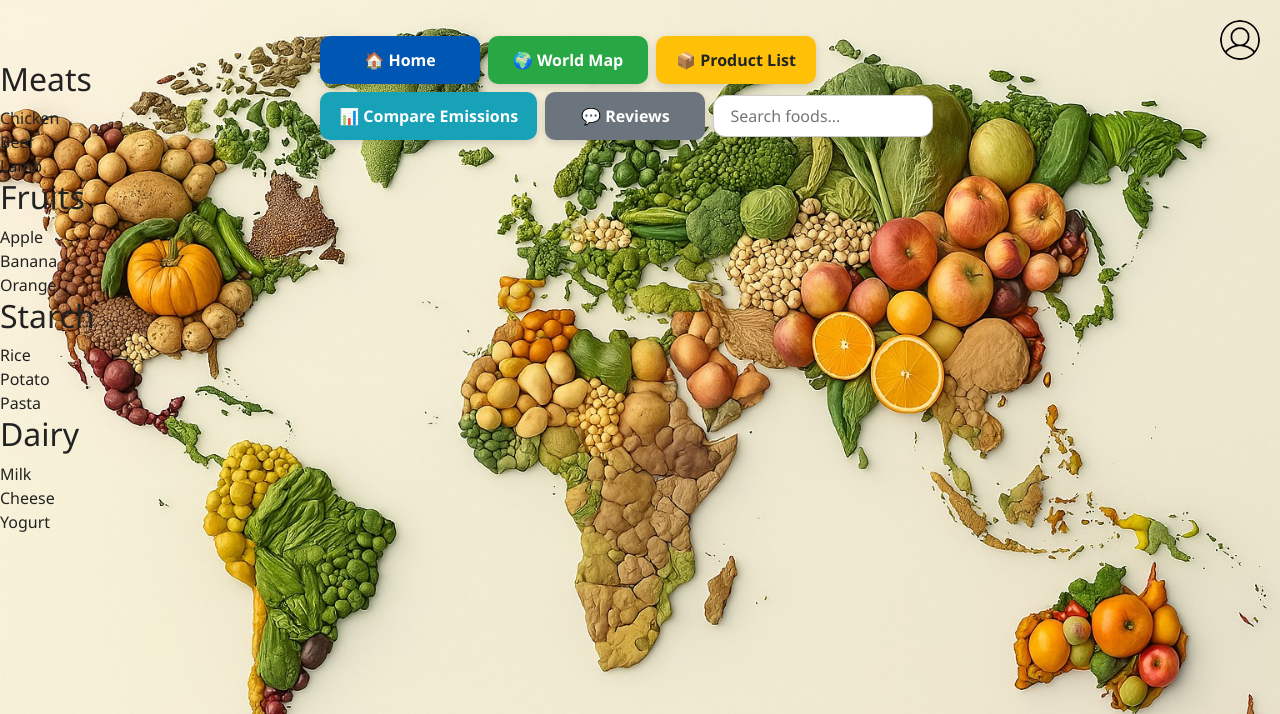
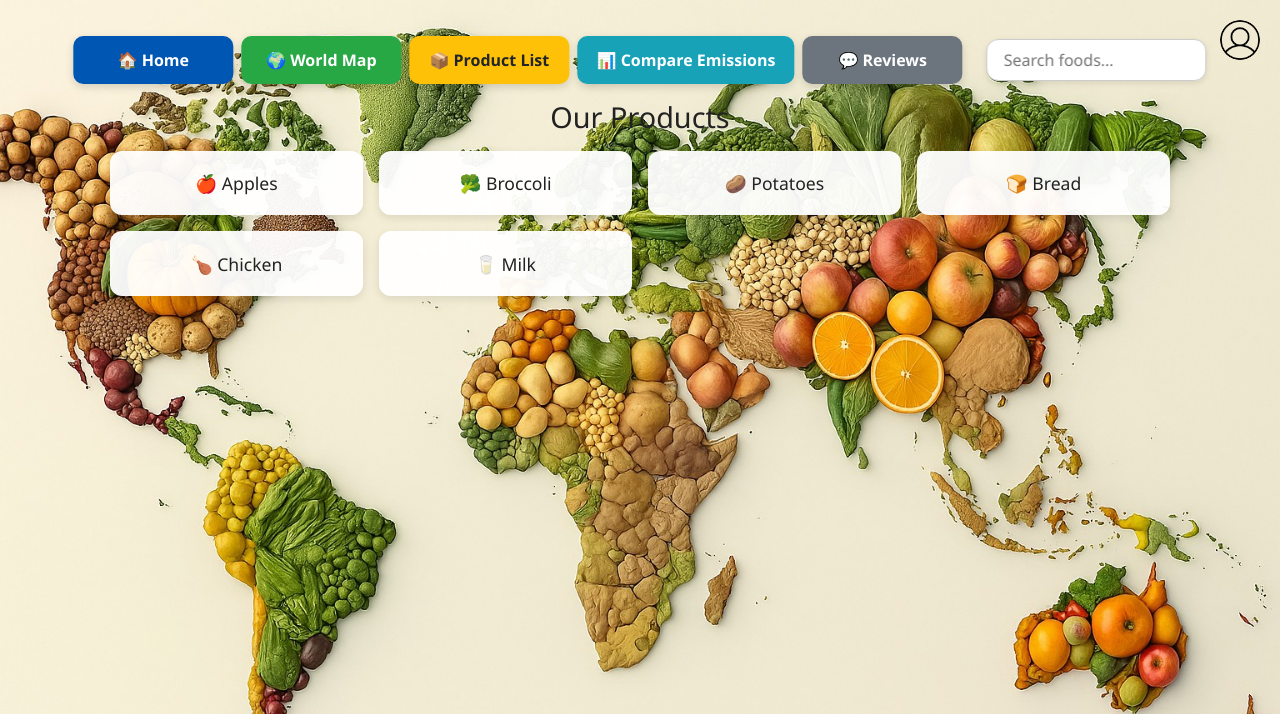
Before and after one commit to nuyemlc/Food-Supply-Chain-Tracker-, a plain HTML site: page Frontend/productlist.html in a window 1280 px wide. Shown: the top 714 px of the page. Drawn offline with nearby package versions, Linux system fonts and the light colour scheme.

Commit message:
Fixing button issues, when I work to fix certain part of my website & code, it breaks others really tedious

```diff
--- a/Frontend/productlist.html
+++ b/Frontend/productlist.html
@@ -7,7 +7,7 @@
   <link href="https://cdn.jsdelivr.net/npm/bootstrap@5.3.0/dist/css/bootstrap.min.css" rel="stylesheet"/>
   <link rel="stylesheet" href="styles.css" />
 </head>
-<body class="worldmap-page">
+<body class="productlist-page">
 
   <div class="account-wrapper">
     <div class="account-icon" onclick="toggleAccountDropdown()">
@@ -36,43 +36,19 @@
     </div>
   </div>
 
-  <div class="productlist-main">
-    <div class="productlist-section">
-      <h2>Meats</h2>
+  <main class="productlist-main">
+    <section class="productlist-section">
+      <h2>Our Products</h2>
       <div class="product-grid">
-        <div class="product-card">Chicken</div>
-        <div class="product-card">Beef</div>
-        <div class="product-card">Lamb</div>
+        <div class="product-card">🍎 Apples</div>
+        <div class="product-card">🥦 Broccoli</div>
+        <div class="product-card">🥔 Potatoes</div>
+        <div class="product-card">🍞 Bread</div>
+        <div class="product-card">🍗 Chicken</div>
+        <div class="product-card">🥛 Milk</div>
       </div>
-    </div>
-
-    <div class="productlist-section">
-      <h2>Fruits</h2>
-      <div class="product-grid">
-        <div class="product-card">Apple</div>
-        <div class="product-card">Banana</div>
-        <div class="product-card">Orange</div>
-      </div>
-    </div>
-
-    <div class="productlist-section">
-      <h2>Starch</h2>
-      <div class="product-grid">
-        <div class="product-card">Rice</div>
-        <div class="product-card">Potato</div>
-        <div class="product-card">Pasta</div>
-      </div>
-    </div>
-
-    <div class="productlist-section">
-      <h2>Dairy</h2>
-      <div class="product-grid">
-        <div class="product-card">Milk</div>
-        <div class="product-card">Cheese</div>
-        <div class="product-card">Yogurt</div>
-      </div>
-    </div>
-  </div>
+    </section>
+  </main>
 
   <footer class="social-footer">
     <div class="social-icons">
--- a/Frontend/styles.css
+++ b/Frontend/styles.css
@@ -50,7 +50,6 @@ body {
 .nav-buttons, .nav-buttons-home {
   display: flex;
   flex-wrap: wrap;
-  align-items: center;
   gap: 0.5rem;
   margin-top: 1rem;
 }
@@ -71,10 +70,16 @@ body {
   transition: all 0.3s ease;
 }
 
-.search-bar, .search-bar-home {
+.nav-buttons .search-bar {
   display: flex;
   align-items: center;
-  height: 48px;
+  margin-left: 1rem;
+}
+
+.nav-buttons-home .search-bar-home {
+  display: flex;
+  width: 100%;
+  margin-top: 0.8rem;
 }
 
 .search-bar input, .search-bar-home input {
@@ -82,14 +87,15 @@ body {
   border-radius: 12px;
   border: 1px solid #ccc;
   font-size: 1rem;
-  box-shadow: 0 2px 6px rgba(0, 0, 0, 0.1);
+  box-shadow: 0 2px 6px rgba(0,0,0,0.1);
   outline: none;
   width: 220px;
   backdrop-filter: blur(4px);
+  margin-top: 0;
 }
 
 .search-bar input:focus, .search-bar-home input:focus {
-  box-shadow: 0 4px 10px rgba(0, 0, 0, 0.2);
+  box-shadow: 0 4px 10px rgba(0,0,0,0.2);
 }
 
 .btn-primary {
@@ -159,10 +165,16 @@ body {
   z-index: 999;
 }
 
-.nav-buttons {
-  display: flex;
+.productlist-page .top-nav .nav-buttons,
+.worldmap-page .top-nav .nav-buttons {
+  flex-wrap: nowrap;
+  justify-content: center;
   align-items: center;
-  gap: 0.5rem;
+}
+
+.productlist-page .top-nav .search-bar,
+.worldmap-page .top-nav .search-bar {
+  margin-left: 1rem;
 }
 
 .carousel {
@@ -356,3 +368,39 @@ body.slide-right .hero {
   font-size: 1.2rem;
   margin: 0;
 }
+
+.productlist-main {
+  max-width: 1100px;
+  margin: 0 auto;
+  padding: 100px 20px 60px 20px;
+  display: flex;
+  flex-direction: column;
+  gap: 3rem;
+}
+
+.productlist-section h2 {
+  font-size: 1.8rem;
+  margin-bottom: 1rem;
+  text-align: center;
+}
+
+.product-grid {
+  display: grid;
+  grid-template-columns: repeat(auto-fit, minmax(220px, 1fr));
+  gap: 1rem;
+}
+
+.product-card {
+  background: rgba(255, 255, 255, 0.95);
+  border-radius: 12px;
+  box-shadow: 0 3px 8px rgba(0, 0, 0, 0.1);
+  padding: 1.2rem;
+  text-align: center;
+  font-size: 1.1rem;
+  transition: transform 0.3s ease, box-shadow 0.3s ease;
+}
+
+.product-card:hover {
+  transform: translateY(-5px);
+  box-shadow: 0 6px 12px rgba(0, 0, 0, 0.2);
+}
```
